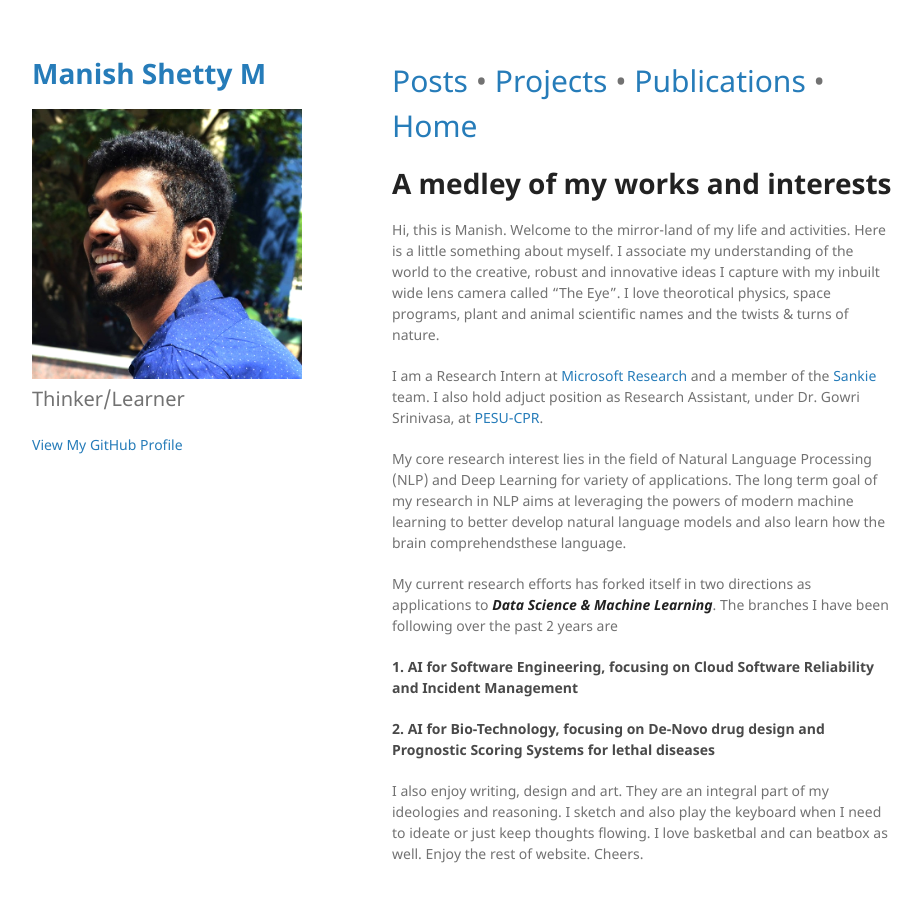
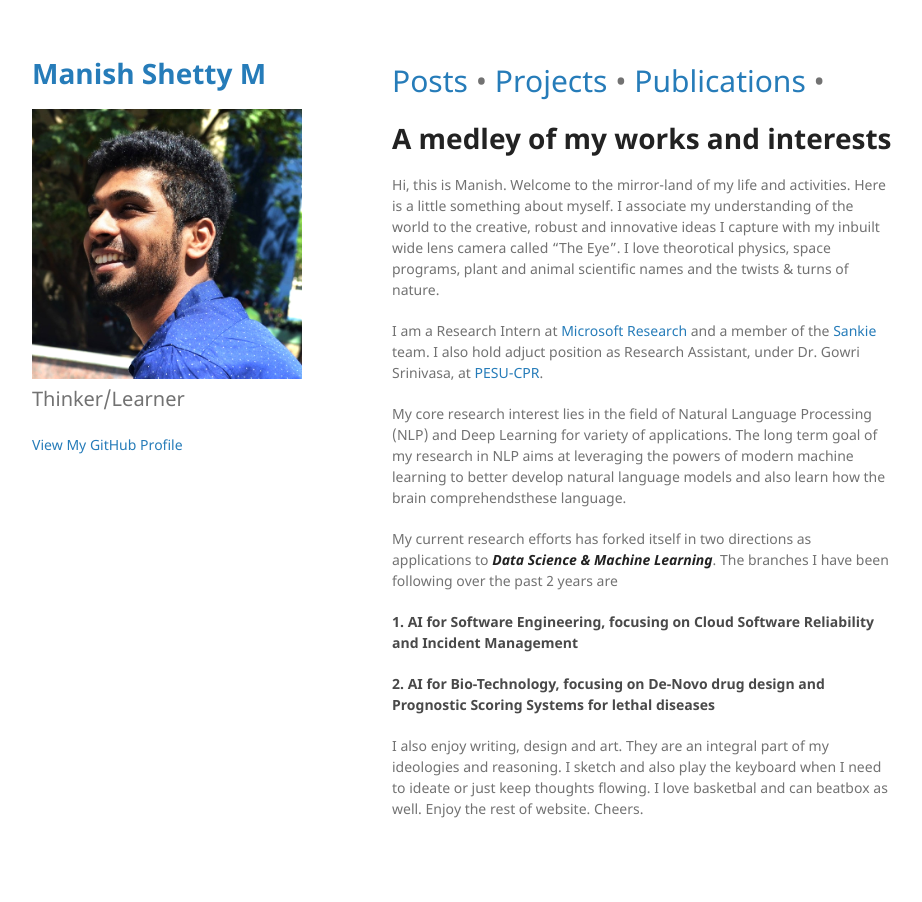
Before and after one commit to manishshettym/manishshettym.github.io, a Jekyll site: the page built from index.md, in a window 1280 px wide and 934 px high. Shown: the top 902 px of the window, without its empty margins (178-1100 px from the left). Built offline with Jekyll 4.4.1, drawn with Linux system fonts in a browser that asks for light colours.

Commit message:
removed home

```diff
--- a/index.md
+++ b/index.md
@@ -6,7 +6,6 @@ layout: default
     <a href="./posts.html">Posts</a> •
     <a href="./projects.html"> Projects</a> •
     <a href="./projects.html"> Publications</a> •
-    <a href="./index.html"> Home</a>
 </p>
 
 
```
